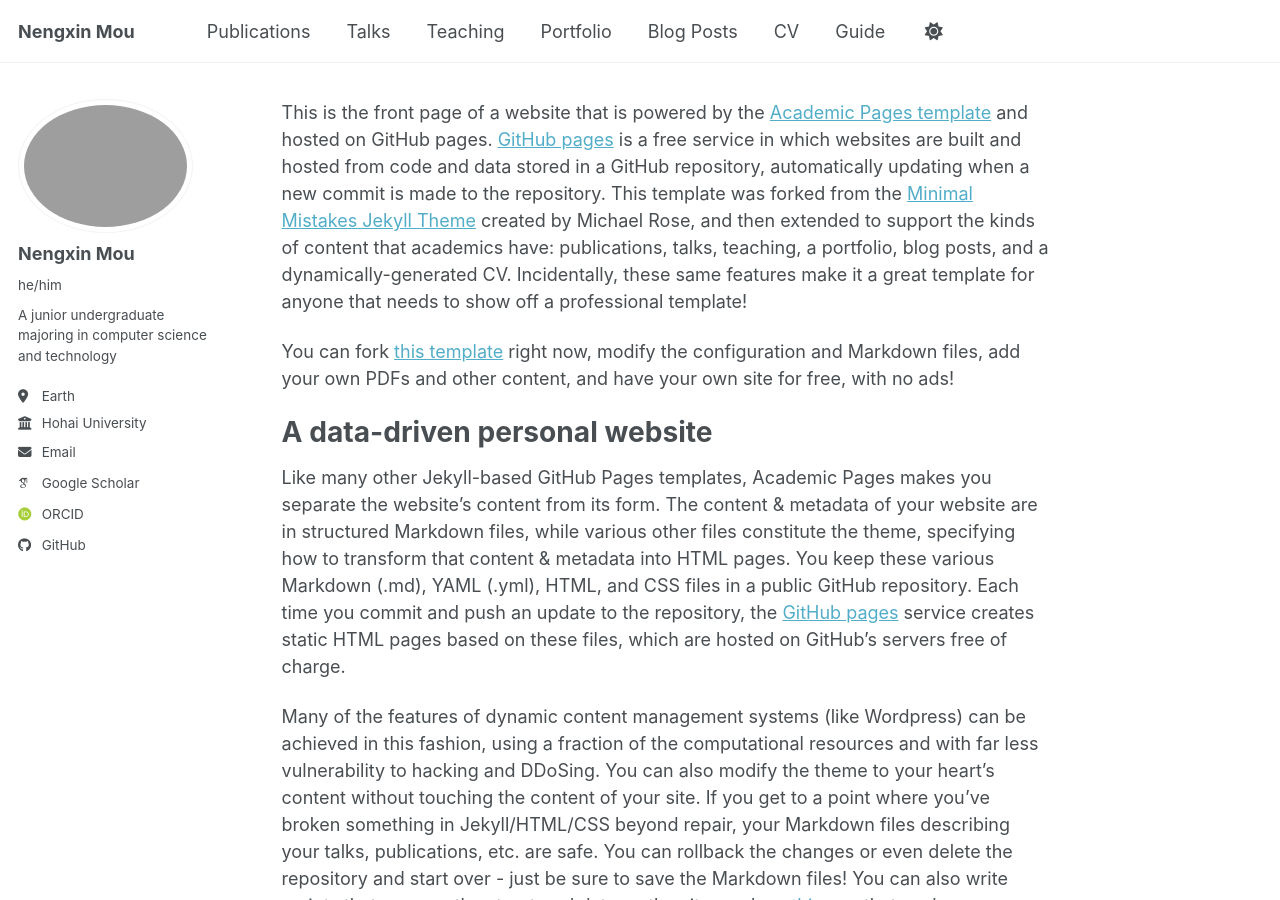
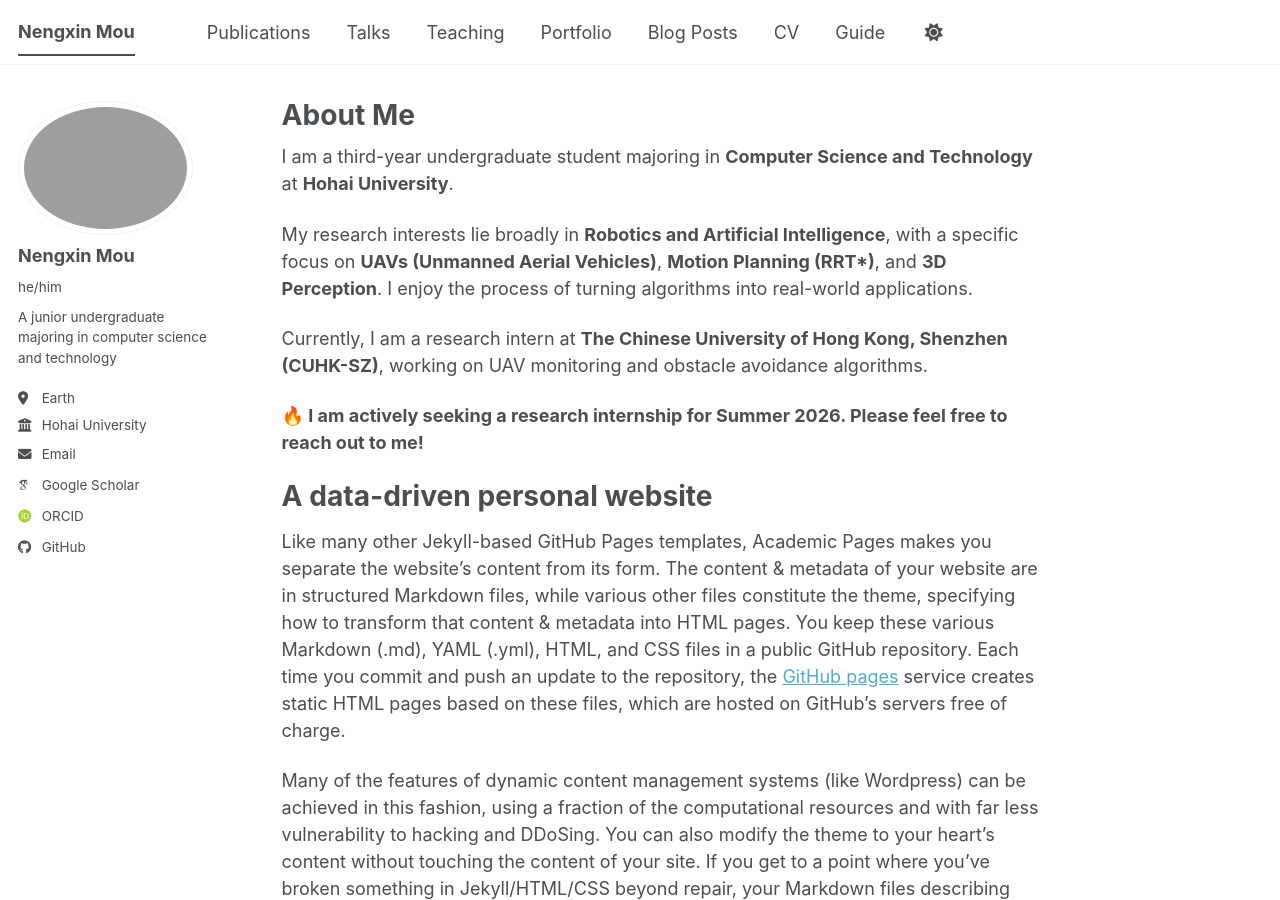
Before and after one commit to NengxinMou/NengxinMou, a Jekyll site: the page built from _pages/about.md, in a window 1280 px wide and 900 px high. Built offline with Jekyll 4.4.1, drawn with Linux system fonts in a browser that asks for light colours; some web fonts are replaced; a script bundle is joined from its source files by our own code; library files that are not in the unit come from our copies.

Commit message:
Change internship availability year to 2026
Updated the internship availability year from 2025 to 2026.

```diff
--- a/_pages/about.md
+++ b/_pages/about.md
@@ -1,17 +1,21 @@
 ---
 permalink: /
+title: "About Me"
+excerpt: "About me"
+author_profile: true
+redirect_from:
+  - /about/
+  - /about.html
+---
+
 I am a third-year undergraduate student majoring in **Computer Science and Technology** at **Hohai University**.
 
 My research interests lie broadly in **Robotics and Artificial Intelligence**, with a specific focus on **UAVs (Unmanned Aerial Vehicles)**, **Motion Planning (RRT*)**, and **3D Perception**. I enjoy the process of turning algorithms into real-world applications.
 
 Currently, I am a research intern at **The Chinese University of Hong Kong, Shenzhen (CUHK-SZ)**, working on UAV monitoring and obstacle avoidance algorithms.
 
-**🔥 I am actively seeking a research internship for Summer 2025. Please feel free to reach out to me!**
----
+**🔥 I am actively seeking a research internship for Summer 2026. Please feel free to reach out to me!**
 
-This is the front page of a website that is powered by the [Academic Pages template](https://github.com/academicpages/academicpages.github.io) and hosted on GitHub pages. [GitHub pages](https://pages.github.com) is a free service in which websites are built and hosted from code and data stored in a GitHub repository, automatically updating when a new commit is made to the repository. This template was forked from the [Minimal Mistakes Jekyll Theme](https://mmistakes.github.io/minimal-mistakes/) created by Michael Rose, and then extended to support the kinds of content that academics have: publications, talks, teaching, a portfolio, blog posts, and a dynamically-generated CV. Incidentally, these same features make it a great template for anyone that needs to show off a professional template!
-
- You can fork [this template](https://github.com/academicpages/academicpages.github.io) right now, modify the configuration and Markdown files, add your own PDFs and other content, and have your own site for free, with no ads!
 
 A data-driven personal website
 ======
```
